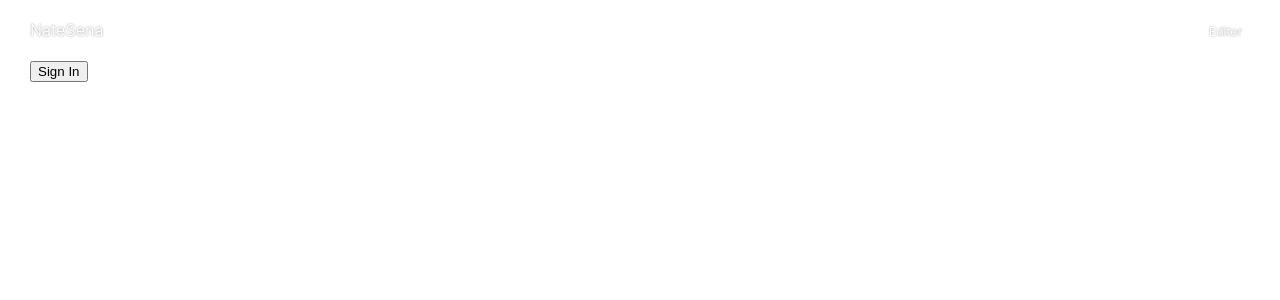
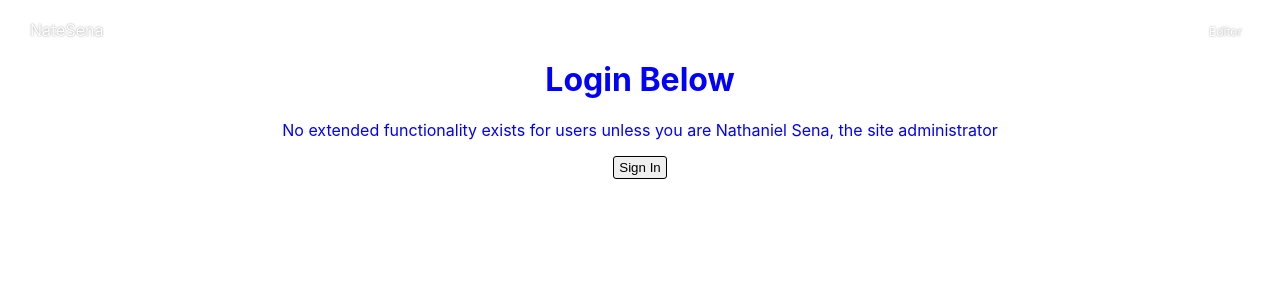
Before and after one commit to natesena/react_auth0, a React (Create React App) app in the folder frontend/: page /login in a window 1280 px wide. Shown: the top 300 px of the page. Built offline with nearby package versions, Linux system fonts and the light colour scheme; what auth0-js would draw is missing.

Commit message:
fixed the error on the editor page

```diff
--- a/frontend/src/css/App.css
+++ b/frontend/src/css/App.css
@@ -231,6 +231,24 @@
     padding: 0 5px 20px 5px;
   }
 }
+.text-center {
+  text-align: center;
+}
+.login-button {
+  margin: 0 auto;
+  border: 1px solid black;
+  color: black;
+  padding: 3px 5px;
+  border-radius: 3px;
+  cursor: pointer;
+}
 .float-right {
   float: right;
 }
+.window-table {
+  height: 100vh;
+}
+.table-center-row {
+  color: blue;
+  text-align: center;
+}
--- a/frontend/src/less/App.less
+++ b/frontend/src/less/App.less
@@ -208,7 +208,24 @@
         padding: 0 5px 20px 5px
     }
 }
-
+.text-center{
+    text-align: center
+}
+.login-button{
+    margin: 0 auto;
+    border: 1px solid black;
+    color: black;
+    padding: 3px 5px;
+    border-radius: 3px;
+    cursor: pointer
+}
 .float-right{
     float: right;
 }
+.window-table{
+    height: 100vh
+}
+.table-center-row{
+    color: blue;
+    text-align: center
+}
--- a/frontend/src/pages/Editor.js
+++ b/frontend/src/pages/Editor.js
@@ -19,6 +19,7 @@ class ControlledEditor extends Component {
 
     componentDidMount(){
       const { id } = this.props.match.params
+      if(id){
         axios.get(`/api/posts/${id}`)
         .then((res)=>{
           let previousTitleEditorState = EditorState.createWithContent(convertFromRaw(JSON.parse(res.data.Post.title)))
@@ -31,6 +32,8 @@ class ControlledEditor extends Component {
             editorState: previousEditorState
           })
         })
+      }
+      //else we are making a new post
     }
 
     onEditorStateChange: Function = (editorState) => {
--- a/frontend/src/pages/Login.js
+++ b/frontend/src/pages/Login.js
@@ -7,10 +7,17 @@ class Login extends React.Component{
         return(
 
                 <div className={'body-liner'}>
-                    {
-                        !auth0Client.isAuthenticated() &&
-                        <button onClick={auth0Client.signIn} >Sign In</button>
-                    }
+                    <div className={'window-table'}>
+                        <div className={'table-center-row'}>
+                            <h1 className={'text-center'}>Login Below</h1>
+                            <p>No extended functionality exists for users unless you are Nathaniel Sena, the site administrator</p>
+                            {
+                                !auth0Client.isAuthenticated() &&
+                                <button className={'login-button'} onClick={auth0Client.signIn} >Sign In</button>
+                            }
+                        </div>
+                    </div>
+
                 </div>
         )
     }
--- a/frontend/src/pages/Welcome.js
+++ b/frontend/src/pages/Welcome.js
@@ -11,11 +11,9 @@ class Welcome extends React.Component{
         axios.get('/api/visitors')
         .then((res) =>{
             if(res.data.err){//if there were errors in our endpoint
-                console.log('there was an error gettting visitor data')
+                console.log('there was an error getting visitor data')
             }
             else{
-                console.log(res.data.visitorCount)
-                //add text to scene saying you are the ____ visitor
                 this.addVisitorText(res.data.visitorCount)
             }
 
@@ -70,7 +68,7 @@ class Welcome extends React.Component{
     addVisitorText(visitorCount){
         var loader = new THREE.FontLoader();
         var font = loader.parse(helveticaRegular)
-        var welcomeTextGeometry = new THREE.TextGeometry( `${visitorCount}`, {
+        var welcomeTextGeometry = new THREE.TextGeometry( `You are the ${visitorCount} Visitor`, {
             font: font,
             size: .5,
             height: 0.05
```
Lines whose indentation alone changed are shown as unchanged.
